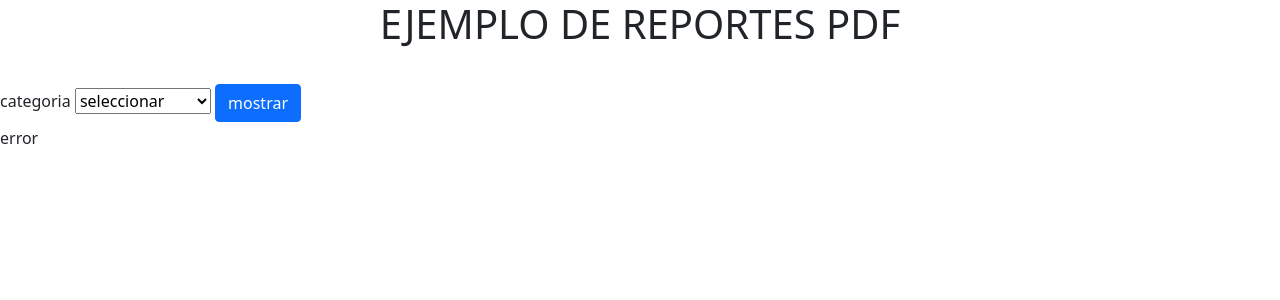
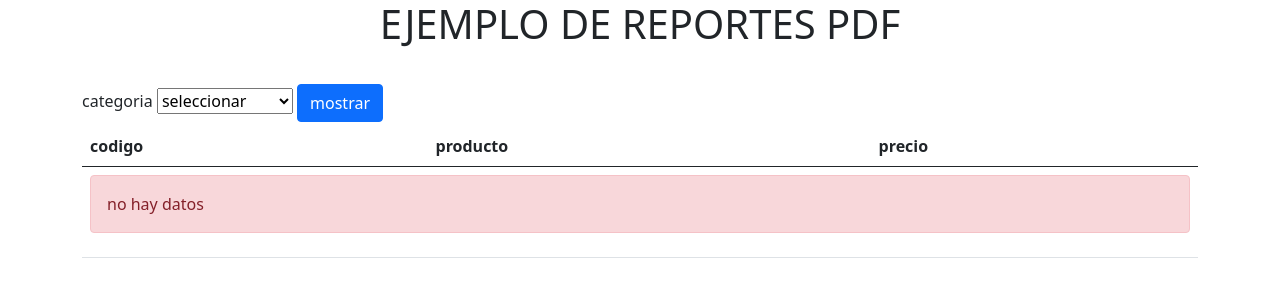
Before and after one commit to ravaen1/los-reportes-perdidos, a PHP site: page / in a window 1280 px wide. Shown: the top 300 px of the page. Run offline with PHP 8.4, Linux system fonts and the light colour scheme; data comes from the database, SQL or seed files in the repository.

Commit message:
cambios div

```diff
--- a/index.php
+++ b/index.php
@@ -18,7 +18,7 @@ $resultadocategorias = $conexion->query($sqlcategorias);
 
   </head>
   <body>
-      <div class="container"></div>
+      <div class="container">
       <h1 align="center">EJEMPLO DE REPORTES PDF</h1>
       <br>
       <form action="#" method="POST" class="form-inline">
@@ -69,12 +69,29 @@ $resultadocategorias = $conexion->query($sqlcategorias);
       </table>
 
        <?php
-      } else {
-          echo'error';
+      } else {?>
+          <table class="table table-hover">
+          <thead>
+              <tr>
+                  <th>codigo</th>
+                  <th>producto</th>
+                  <th>precio</th>
+              </tr>
+          </thead>
+          <tbody>
+              <tr>
+                  <td colspan="3">
+                      <div class="alert alert-danger" role="alert">no hay datos</div>
+
+                  </td>
+              </tr>
+          </tbody>
+      </table>
+
+      <?php
       }
-
         ?>
-
+</div>
     <!-- Bootstrap JavaScript Libraries -->
     <script src="https://cdn.jsdelivr.net/npm/@popperjs/core@2.9.2/dist/umd/popper.min.js" integrity="sha384-IQsoLXl5PILFhosVNubq5LC7Qb9DXgDA9i+tQ8Zj3iwWAwPtgFTxbJ8NT4GN1R8p" crossorigin="anonymous"></script>
     <script src="https://cdn.jsdelivr.net/npm/bootstrap@5.0.2/dist/js/bootstrap.min.js" integrity="sha384-cVKIPhGWiC2Al4u+LWgxfKTRIcfu0JTxR+EQDz/bgldoEyl4H0zUF0QKbrJ0EcQF" crossorigin="anonymous"></script>
```
